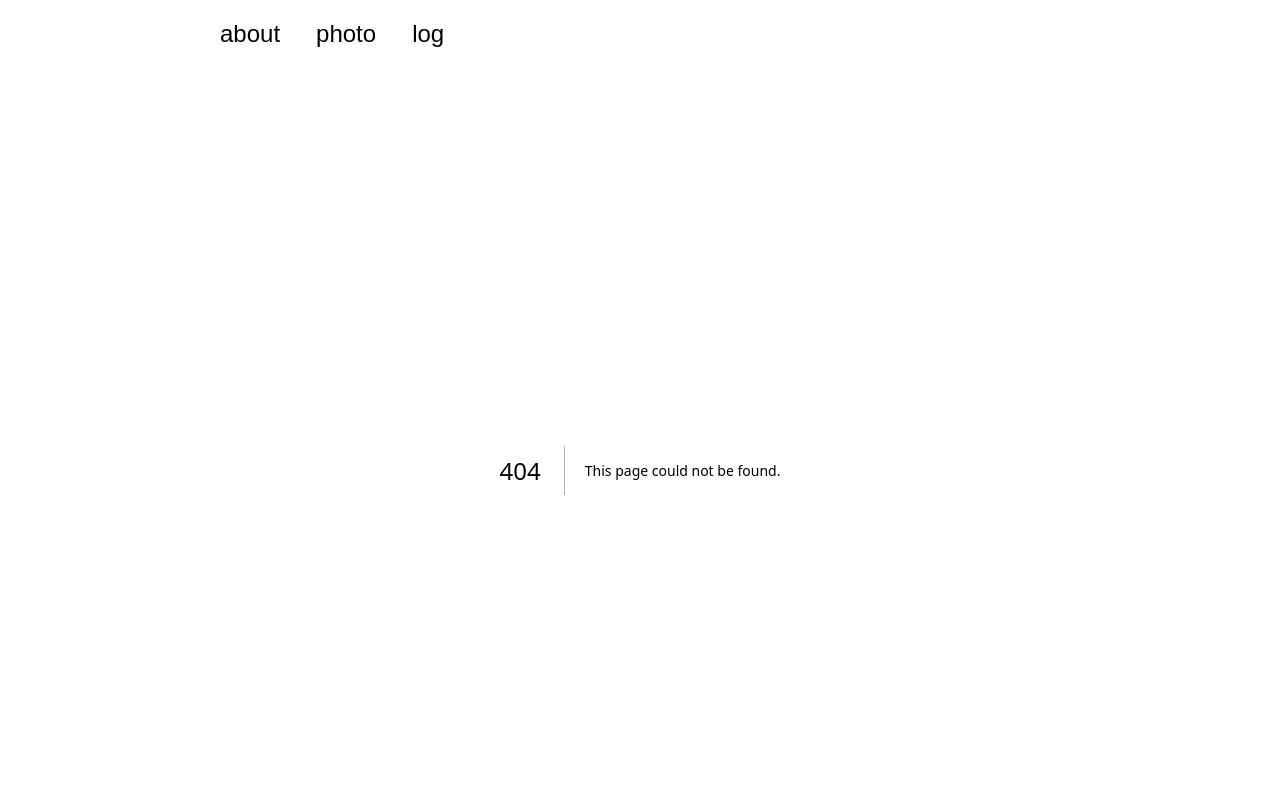
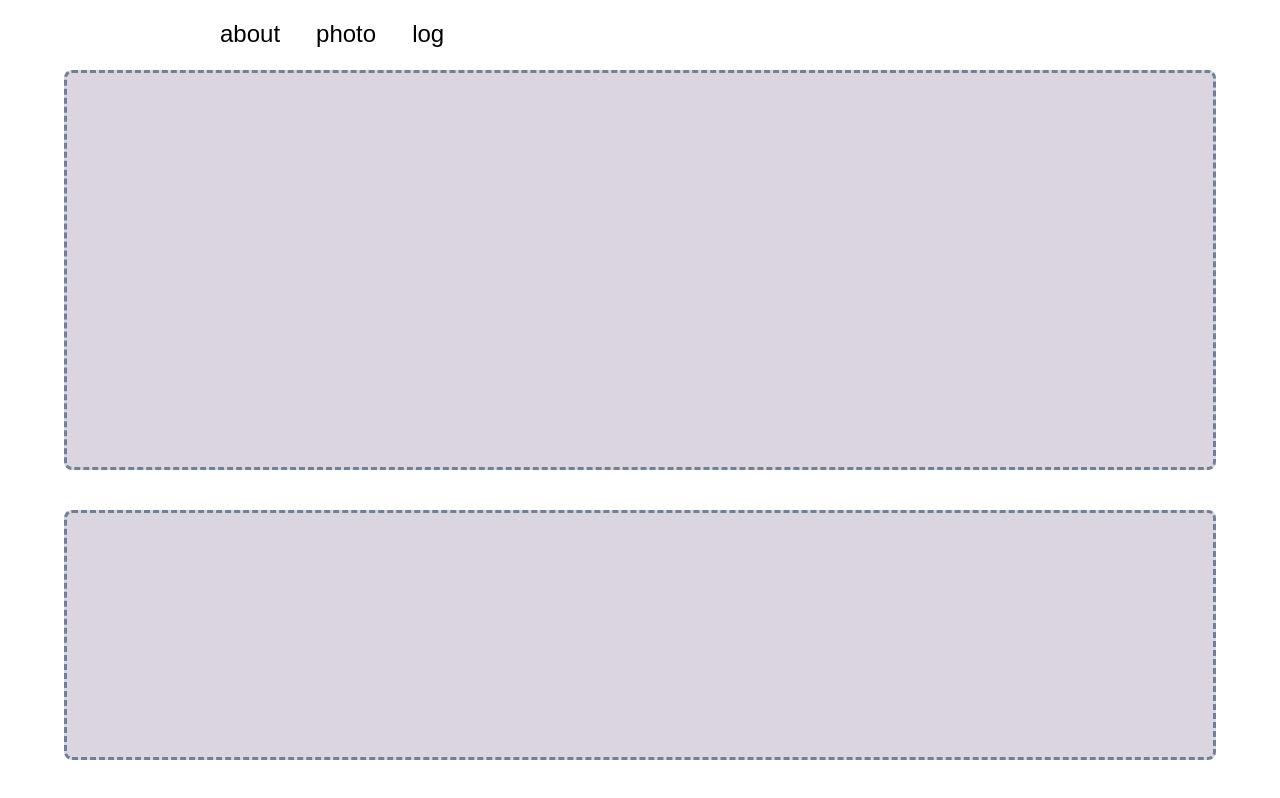
Before and after one commit to nanahiryu/mizu_portfolio, a Next.js app: page /admin in a window 1280 px wide. Before the commit this address had no page. Shown: the top 798 px of the page. Built offline with nearby package versions, Linux system fonts and the light colour scheme; a web font is replaced by a local one.

Commit message:
adminページ追加

```diff
--- /dev/null
+++ b/src/app/admin/page.module.scss
@@ -0,0 +1,27 @@
+@import "@/styles/colors.scss";
+
+.wrapper {
+  display: flex;
+  flex-direction: column;
+  align-items: center;
+  width: 100%;
+  gap: 40px;
+  .main_screen_field {
+    width: 90%;
+    height: 400px;
+    background-color: $bg_gray;
+    border-radius: 8px;
+    border: $border_gray dashed 3px;
+  }
+  .scrollable_field {
+    display: flex;
+    align-items: center;
+    justify-content: center;
+    width: 90%;
+    height: 250px;
+    background-color: $bg_gray;
+
+    border-radius: 8px;
+    border: $border_gray dashed 3px;
+  }
+}
--- /dev/null
+++ b/src/app/admin/page.tsx
@@ -0,0 +1,14 @@
+import styles from "./page.module.scss";
+
+const Admin = () => {
+  return (
+    <div className={styles.wrapper}>
+      <div className={styles.main_screen_field} />
+      <div className={styles.scrollable_field} />
+      <div className={styles.scrollable_field} />
+      <div />
+    </div>
+  );
+};
+
+export default Admin;
--- a/src/styles/colors.scss
+++ b/src/styles/colors.scss
@@ -1,6 +1,10 @@
 // bg color
 $bg_white: #fff;
-$bg_gray: #d9d9d9;
+$bg_gray: #dbd5e0; //chakra-ui gray.100
 
 // text color
 $text_black: #000;
+$text_gray: #a0aec0; //chakra-ui gray.400
+
+// border color
+$border_gray: #718096; //chakra-ui gray.500
```
